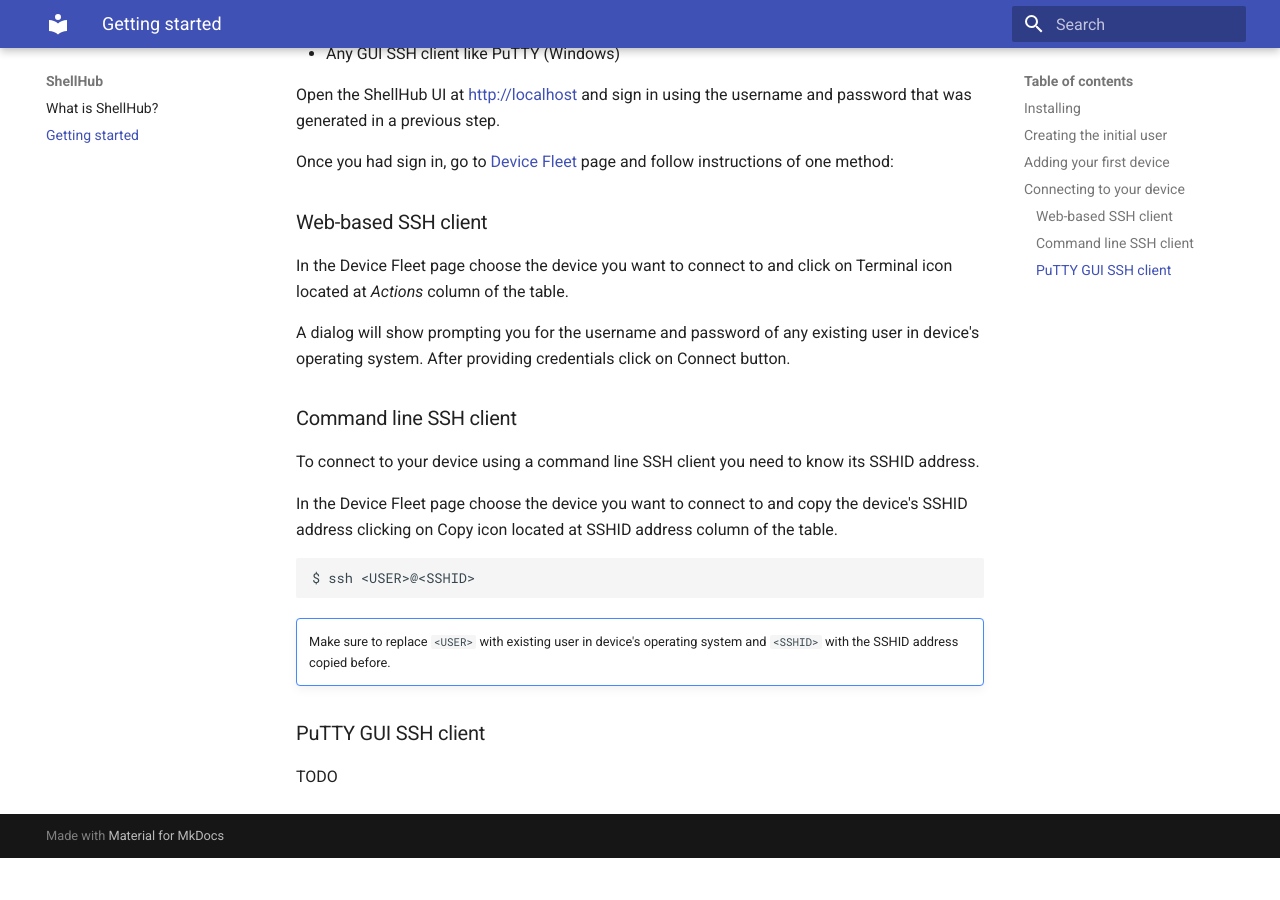
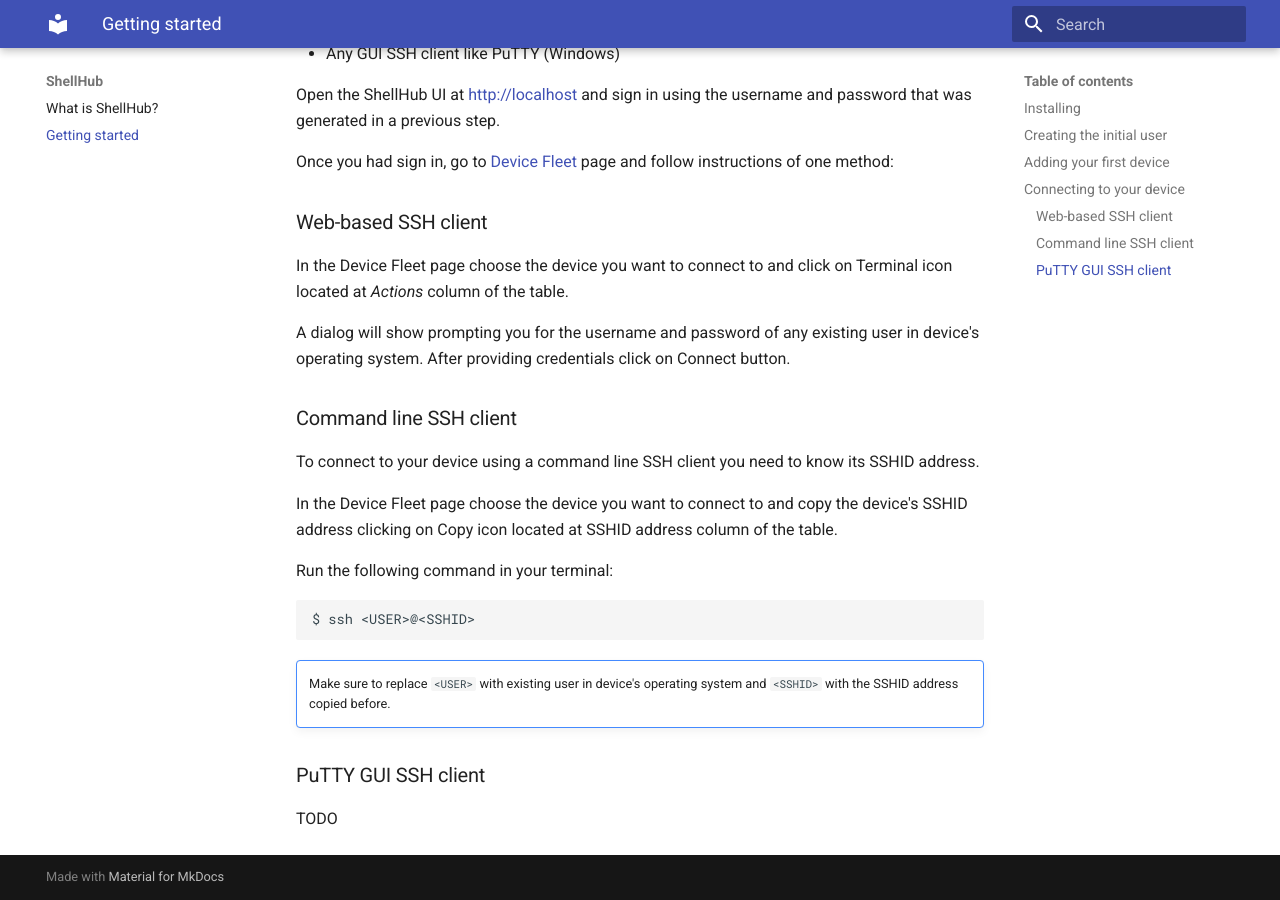
Before and after one commit to shellhub-io/shellhub-io.github.io, an MkDocs documentation site: the page built from docs/getting-started.md, in a window 1280 px wide and 900 px high, scrolled down 1539 px. Built offline with MkDocs 1.6.1 and Material for MkDocs 9.7.7, drawn with Linux system fonts in a browser that asks for light colours; before the commit the page ends 2397 px from its top, so only the background shows below that.

Commit message:
Docs updated

````diff
--- a/docs/getting-started.md
+++ b/docs/getting-started.md
@@ -85,6 +85,8 @@ To connect to your device using a command line SSH client you need to know its S
 In the Device Fleet page choose the device you want to connect to and copy the device's SSHID
 address clicking on Copy icon located at SSHID address column of the table.
 
+Run the following command in your terminal:
+
 ```
 $ ssh <USER>@<SSHID>
 ```
````
